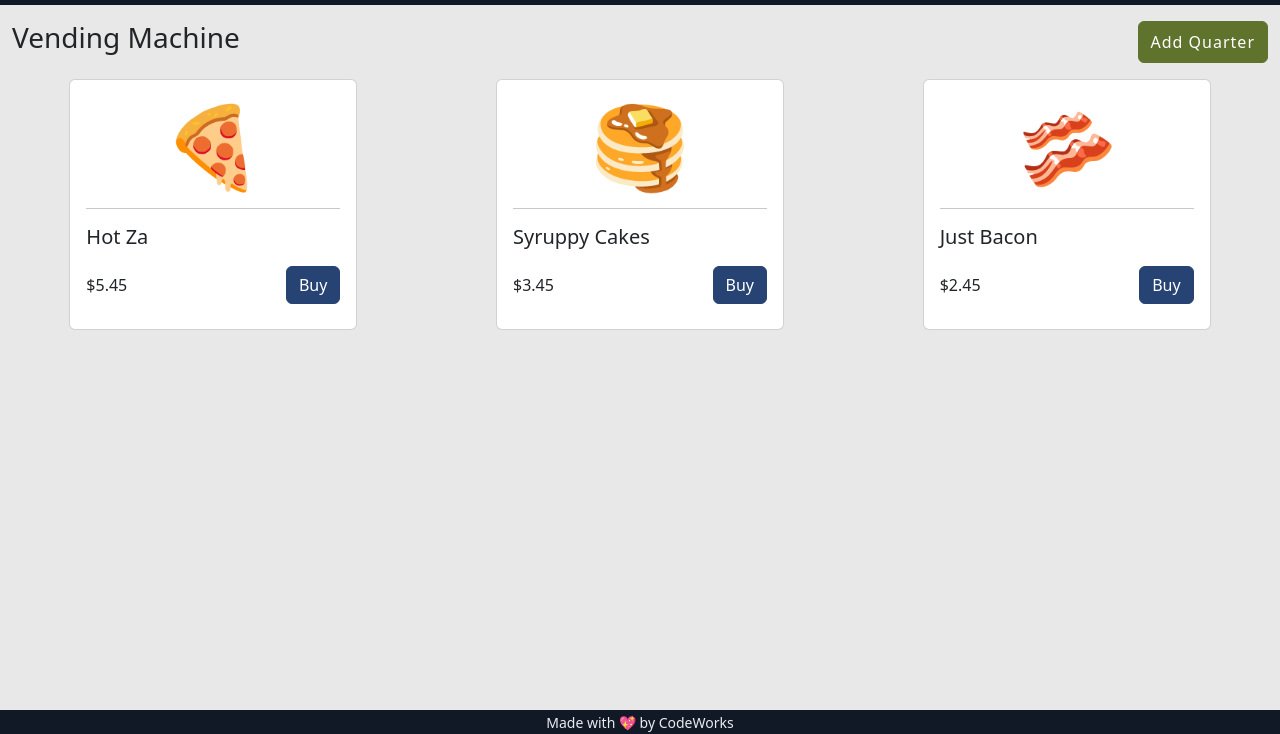
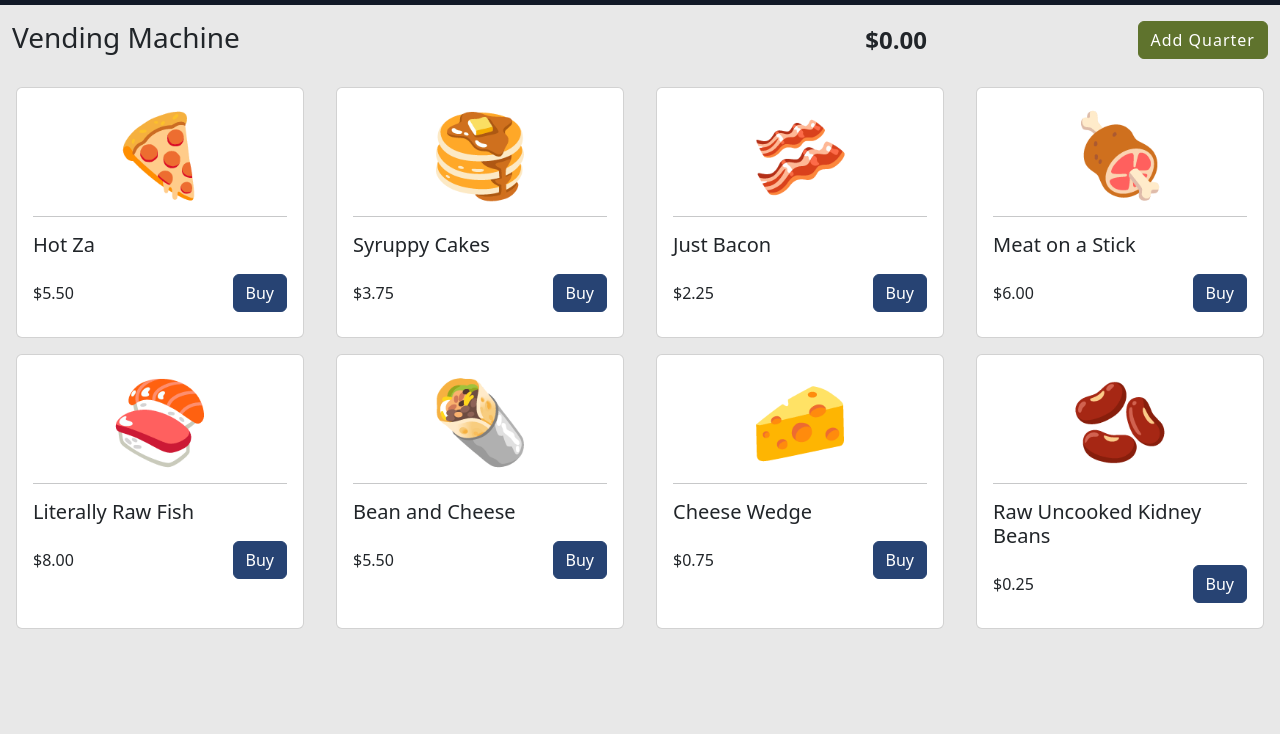
Before and after one commit to ThomasWSnider/vending-machine, a website with bundled scripts: page index.html in a window 1280 px wide. Shown: the part 66-800 px from the top of the page. Built offline with nearby package versions, Linux system fonts and the light colour scheme; a script that the page names is missing.

Commit message:
Menu complete, starting on money next

```diff
--- a/app/AppState.js
+++ b/app/AppState.js
@@ -7,6 +7,7 @@ class ObservableAppState extends EventEmitter {
   /**@type {import('./models/Example.js').Example[]} */
   examples = []
 
+  money = 0
   foodStuffs = [
     new FoodStuff(
       'Hot Za',
@@ -22,6 +23,31 @@ class ObservableAppState extends EventEmitter {
       'Just Bacon',
       '🥓',
       2.25
+    ),
+    new FoodStuff(
+      'Meat on a Stick',
+      '🍖',
+      6.00
+    ),
+    new FoodStuff(
+      'Literally Raw Fish',
+      '🍣',
+      8.00
+    ),
+    new FoodStuff(
+      'Bean and Cheese',
+      '🌯',
+      5.50
+    ),
+    new FoodStuff(
+      'Cheese Wedge',
+      '🧀',
+      .75
+    ),
+    new FoodStuff(
+      'Raw Uncooked Kidney Beans',
+      '🫘',
+      0.25
     )
   ]
 }
--- a/app/controllers/FoodStuffsController.js
+++ b/app/controllers/FoodStuffsController.js
@@ -1,12 +1,18 @@
+import { AppState } from "../AppState.js";
+import { setHTML } from "../utils/Writer.js";
 
 export class FoodStuffsController {
 
   constructor() {
     console.log('Food Stuffs Controller is loaded');
+    this.drawFoodStuffs()
   }
 
   drawFoodStuffs() {
-    console.log('I exist!');
+    const foodStuffs = AppState.foodStuffs
+    let innerHTMLString = ``
+    foodStuffs.forEach((foodStuff) => innerHTMLString += foodStuff.venderHTMLTemplate)
+    setHTML('vendingBody', innerHTMLString)
   }
 
 }
--- a/app/models/FoodStuff.js
+++ b/app/models/FoodStuff.js
@@ -11,13 +11,13 @@ export class FoodStuff {
   get venderHTMLTemplate() {
     return `
             <div class="col-3 d-flex justify-content-center">
-          <div class="card" style="width: 18rem;">
+          <div class="card my-2" style="width: 18rem;">
             <div class="card-body">
               <h4 id="${this.name}" class="display-1 text-center pr-2">${this.emoji}</h4>
               <hr>
               <h5 class="card-title">${this.name}</h5>
               <div class="d-flex justify-content-between align-items-center">
-                <p class="card-text pt-3">$${this.price}</p>
+                <p class="card-text pt-3">$${this.price.toFixed(2)}</p>
                 <a href="#" class="btn btn-primary">Buy</a>
               </div>
             </div>
--- a/index.html
+++ b/index.html
@@ -47,10 +47,15 @@
 
     <section class="container-fluid">
       <div class="row">
-        <div class="col-12">
+        <div class="col-8">
           <div class="d-flex justify-content-between my-3">
             <h3>Vending Machine</h3>
-            <button id="addQuarter" class="btn btn-success">Add Quarter</button>
+          </div>
+        </div>
+        <div class="col-4">
+          <div class="d-flex align-items-center justify-content-between my-3">
+            <p id="moneyTotal" class="fw-bold fs-4 mb-0">$0.00</p>
+            <button id="addQuarter" class="btn btn-success ms-auto">Add Quarter</button>
           </div>
         </div>
       </div>
@@ -60,45 +65,6 @@
 
     <section class="container-fluid">
       <div id="vendingBody" class="row justify-content-around">
-        <div class="col-3 d-flex justify-content-center">
-          <div class="card" style="width: 18rem;">
-            <div class="card-body">
-              <h4 id="foodEmoji" class="display-1 text-center pr-2">🍕</h4>
-              <hr>
-              <h5 class="card-title">Hot Za</h5>
-              <div class="d-flex justify-content-between align-items-center">
-                <p class="card-text pt-3">$5.45</p>
-                <a href="#" class="btn btn-primary">Buy</a>
-              </div>
-            </div>
-          </div>
-        </div>
-        <div class="col-3 d-flex justify-content-center">
-          <div class="card" style="width: 18rem;">
-            <div class="card-body">
-              <h4 id="foodEmoji" class="display-1 text-center pr-2">🥞</h4>
-              <hr>
-              <h5 class="card-title">Syruppy Cakes</h5>
-              <div class="d-flex justify-content-between align-items-center">
-                <p class="card-text pt-3">$3.45</p>
-                <a href="#" class="btn btn-primary">Buy</a>
-              </div>
-            </div>
-          </div>
-        </div>
-        <div class="col-3 d-flex justify-content-center">
-          <div class="card" style="width: 18rem;">
-            <div class="card-body">
-              <h4 id="foodEmoji" class="display-1 text-center pr-2">🥓</h4>
-              <hr>
-              <h5 class="card-title">Just Bacon</h5>
-              <div class="d-flex justify-content-between align-items-center">
-                <p class="card-text pt-3">$2.45</p>
-                <a href="#" class="btn btn-primary">Buy</a>
-              </div>
-            </div>
-          </div>
-        </div>
 
       </div>
     </section>
@@ -107,9 +73,6 @@
 
   <!-- SECTION -->
   <footer class="bg-dark text-light">
-    <div class="text-center no-select">
-      <p class="mb-0"><small>Made with 💖 by CodeWorks</small></p>
-    </div>
   </footer>
 
   <script src="https://cdn.jsdelivr.net/npm/axios/dist/axios.min.js"></script>
```
